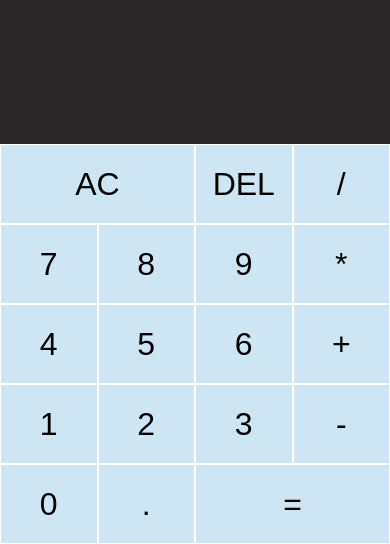
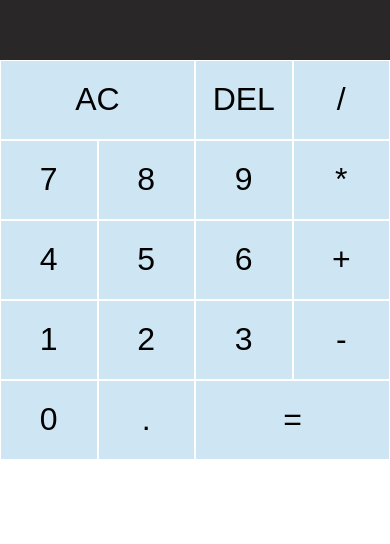
Before and after one commit to thazinnaing/calculator, a React (Vite) app: page / in a window 390 px wide. Shown: the part 300-844 px from the top of the page. Built offline with nearby package versions, Linux system fonts and the light colour scheme.

Commit message:
fix: fix css

```diff
--- a/src/App.css
+++ b/src/App.css
@@ -60,7 +60,7 @@
   .calculator-grid{
     width: 100vw;
     height: 100vh;
-    /* max-height: 90vh; */
+    max-height: 90vh;
     margin-top: 0;
     display: grid;
     grid-template-columns: 25% 25% 25% 25%;
```
